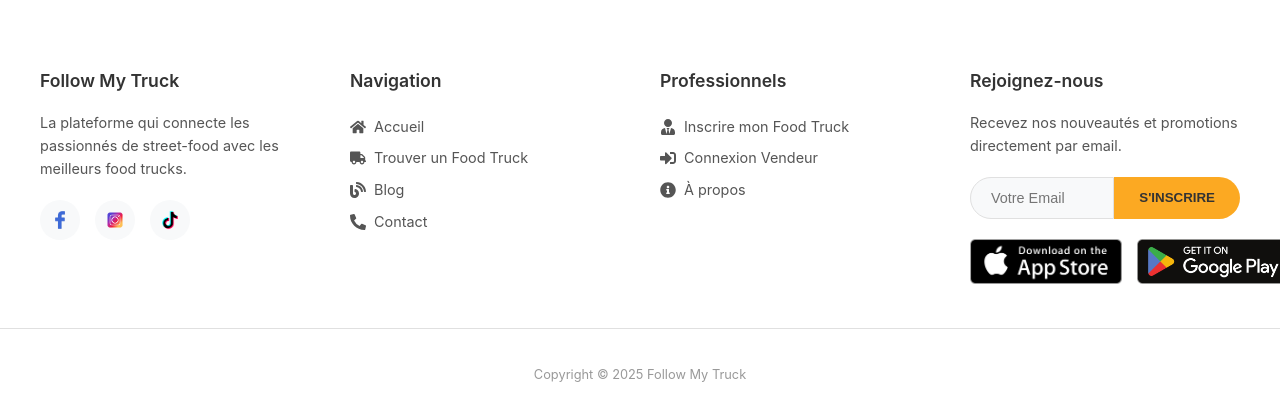
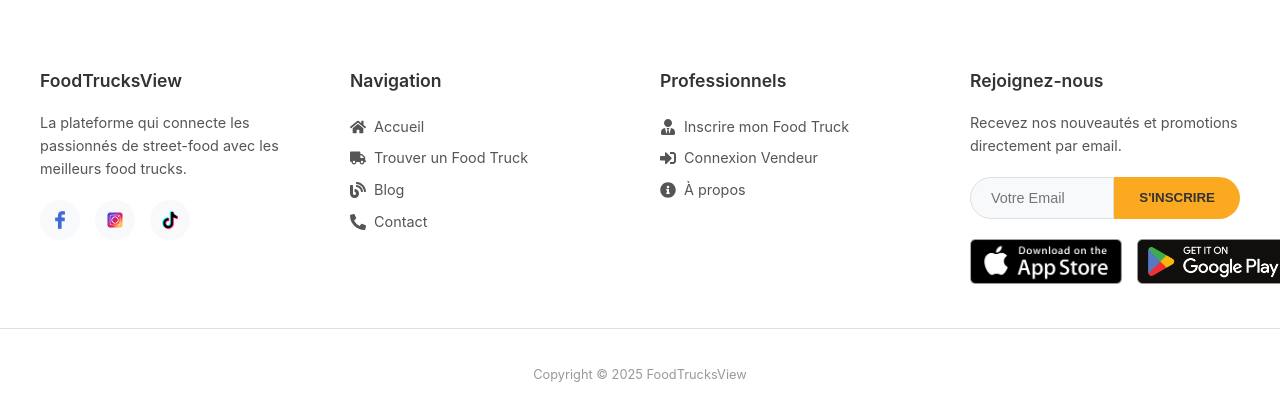
Before and after one commit to optmlako2004/application-web, a React (Vite) app: page /espace-professionnel in a window 1280 px wide. Shown: the part 2942-3358 px from the top of the page. Built offline with nearby package versions, Linux system fonts and the light colour scheme.

Commit message:
update site

```diff
--- a/src/components/Footer.js
+++ b/src/components/Footer.js
@@ -33,7 +33,7 @@ function Footer() {
       <div className="footer-content">
         {/* Brand */}
         <div className="footer-section footer-brand">
-          <h4>Follow My Truck</h4>
+          <h4>FoodTrucksView</h4>
           <p>
             La plateforme qui connecte les passionnés de street-food avec les
             meilleurs food trucks.
@@ -143,7 +143,7 @@ function Footer() {
       </div>
 
       <div className="footer-bottom">
-        <p>Copyright © 2025 Follow My Truck</p>
+        <p>Copyright © 2025 FoodTrucksView</p>
       </div>
     </footer>
   );
```
